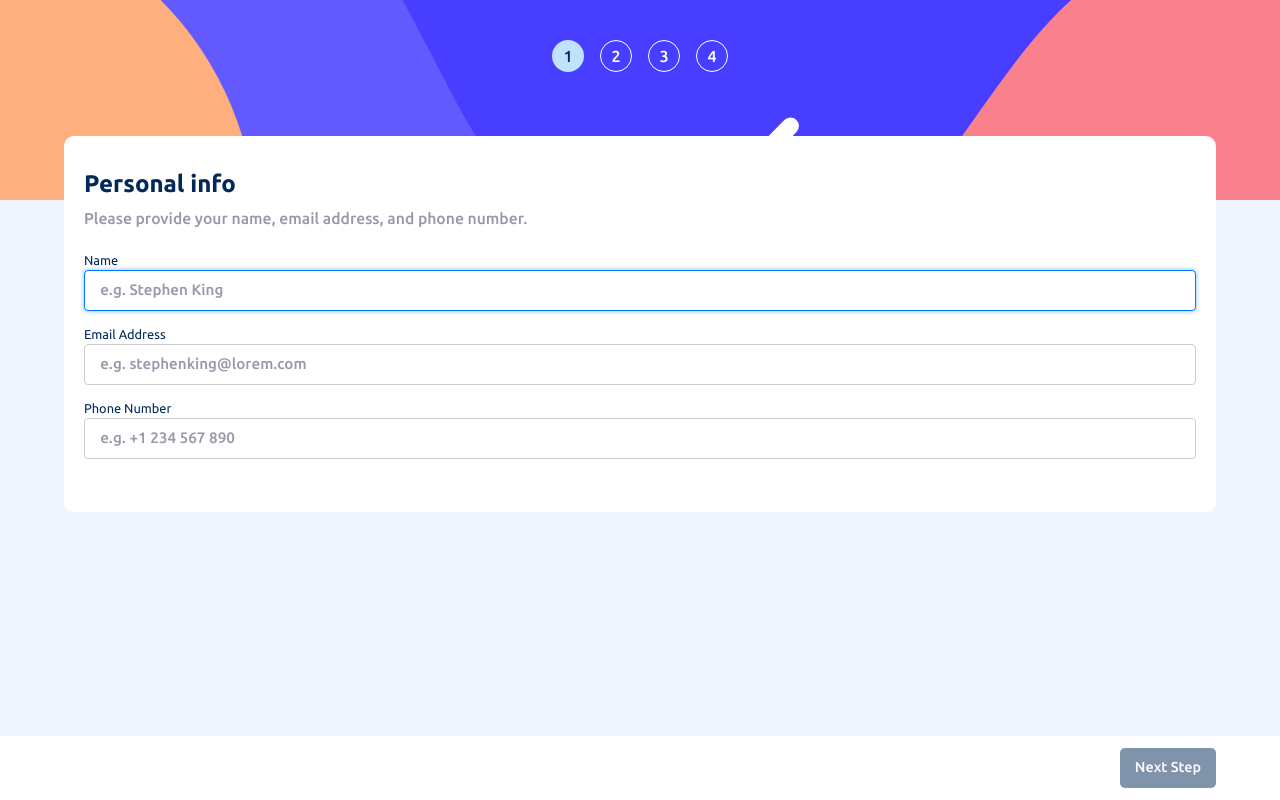
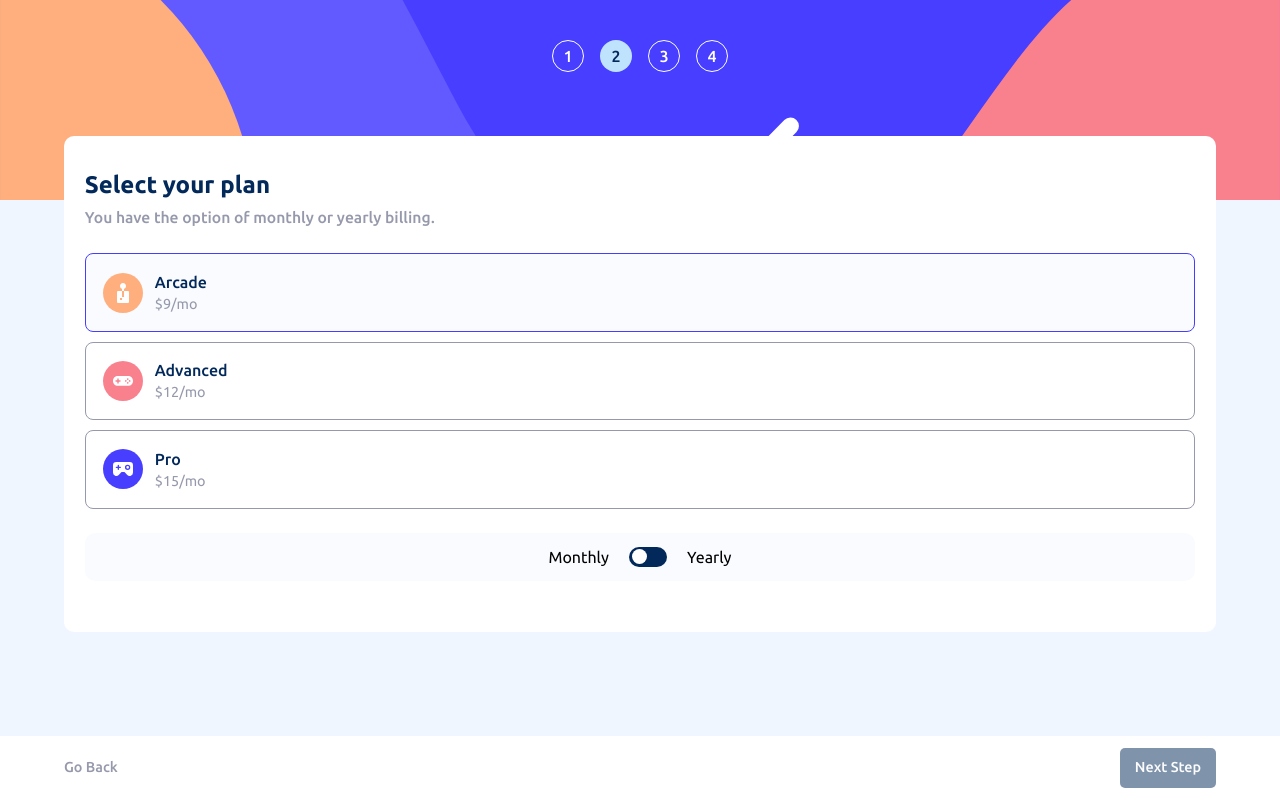
Before and after one commit to liliaferrouk/multistep-form, a React (Create React App) app: page / in a window 1280 px wide. Built offline with nearby package versions, Linux system fonts and the light colour scheme; the HTML template or start-up script is replaced by a standard one.

Commit message:
FormSelect 50% mazal choix m/y

```diff
--- a/resources/index.html
+++ b/resources/index.html
@@ -37,9 +37,6 @@
   <!-- Step 1 end -->
 
   <!-- Step 2 start -->
-
-  Select your plan
-  You have the option of monthly or yearly billing.
 
   Arcade
   $9/mo
--- a/src/App.js
+++ b/src/App.js
@@ -24,7 +24,8 @@ function App() {
     });
   }
   const [submited,setSubmited] = useState(false)
-  const [step,setStep]= useState(1)
+  //TODO: a modifier a la fin!
+  const [step,setStep]= useState(2)
   return (
     <div className="App">
       <main>
--- a/src/components/FormInfo.css
+++ b/src/components/FormInfo.css
@@ -9,10 +9,6 @@
 .div-form-info >p{
     margin-top: 5px;
     margin-bottom: 20px;
-}
-
-.form-group {
-    /* margin-bottom: 1.5rem; */
 }
 
 .form-group label {
--- a/src/components/FormSelect.css
+++ b/src/components/FormSelect.css
@@ -1,7 +1,73 @@
 .div-form-select{
     width: 90%;
-    height: 23.5rem;
+    min-height: 31rem;
     border-radius: 10px;
     position: relative;
     top: -4rem;
+    padding: 1.3rem;
 }
+
+.div-form-select >p{
+    margin-top: 3px;
+    margin-bottom: 1.5rem;
+}
+
+.div-form-select h2{
+    font-size: 1rem;
+    color: var(--clr-p-blue-marine);
+    font-weight: 500;
+}
+
+.price{
+    font-size: 0.9rem;
+    font-weight: 400;
+}
+
+.plan{
+    display: flex;
+    justify-content: start;
+    align-items: center;
+    border: 1px solid var(--clr-n-gray-cool);
+    border-radius: 8px;
+    height: 4.9rem;
+    margin-bottom: 10px;
+    padding: 17px;
+}
+.plan.selected{
+    background-color: var(--clr-n-Alabaster);
+    border: 1.2px solid var(--clr-p-blue-purplish);
+}
+
+.plan > img{
+    margin-right: 12px;
+}
+
+.type-plan{
+    display: flex;
+    justify-content: center;
+    align-items: center;
+    gap: 20px;
+    background-color: var(--clr-n-Alabaster);
+    margin-top: 1.5rem;
+    height: 3rem;
+    border-radius: 10px;
+}
+
+.clickPlan{
+    background-color: var(--clr-p-blue-marine);
+    width: 38px;
+    height: 20px;
+    border-radius: 15px;
+    display: flex;
+    /* start / end */
+    justify-content: start;
+    align-items: center;
+    padding: 3px;
+}
+
+.circle{
+    background-color: var(--clr-n-White);
+    width: 15px;
+    height: 15px;
+    border-radius: 50%;
+}
--- a/src/components/FormSelect.js
+++ b/src/components/FormSelect.js
@@ -1,9 +1,38 @@
 import React from 'react'
 import './FormSelect.css'
+import Plan from './Plan'
+import plansData from '../plansData.js'
 
 function FormSelect({data,updateFields}) {
+  const handlePlanSelect = (selectedPlanId) => {
+    updateFields({ plan: selectedPlanId });
+    console.log("selcted"+ data.plan)
+  };
   return (
-    <div className='div-form-select'>FormSelect</div>
+    <div className='div-form-select'>
+      <h1>Select your plan</h1>
+      <p>You have the option of monthly or yearly billing.</p>
+      {plansData.map(plan => (
+          <Plan
+            key={plan.id}
+            id={plan.id}
+            name={plan.name}
+            monthlyPrice={plan.monthlyPrice}
+            yearlyPrice={plan.yearlyPrice}
+            icon={plan.icon}
+            isSelected={data.plan === plan.id}
+            onSelect={handlePlanSelect}
+          />
+        ))}
+      <div className="type-plan">
+        <span>Monthly</span>
+        <span className="clickPlan">
+          <span className="circle"></span>
+        </span>
+        <span>Yearly</span>
+      </div>
+
+    </div>
   )
 }
 
--- /dev/null
+++ b/src/components/Plan.js
@@ -0,0 +1,15 @@
+import React from 'react'
+
+function Plan({ id, name, monthlyPrice, yearlyPrice, icon, isSelected, onSelect }) {
+  return (
+    <div className={`plan ${isSelected ? 'selected' : ''}`} onClick={() => onSelect(id)}>
+        <img src={icon} alt="icon plan" />
+        <div>
+            <h2>{name}</h2>
+            <p className='price'>${monthlyPrice}/mo</p>
+        </div>
+    </div>
+  )
+}
+
+export default Plan
--- a/src/components/StepBar.js
+++ b/src/components/StepBar.js
@@ -2,11 +2,10 @@ import React from 'react'
 import './StepBar.css'
 
 function StepBar({step}) {
-
   return (
     <div className='setepBar'>
         {[1,2,3,4].map((n)=>(
-            <div className={`step ${step === n ? 'active' : ''}`}>
+            <div key={n} className={`step ${step === n ? 'active' : ''}`}>
                 <div className="num">{n}</div>
             </div>
         ))}
--- a/src/index.css
+++ b/src/index.css
@@ -89,7 +89,7 @@ select {
   min-height: 100vh;
 }
 .App{
-  height: 100vh;
+  min-height: 100vh;
 }
 
 main{
@@ -106,7 +106,7 @@ section{
   display: flex;
   flex-direction: column;
   align-items: center;
-  height: 75vh;
+  min-height: 75vh;
   justify-content: space-between;
 }
 
--- /dev/null
+++ b/src/plansData.js
@@ -0,0 +1,28 @@
+import img_1 from './images/icon-arcade.svg'
+import img_2 from './images/icon-advanced.svg'
+import img_3 from './images/icon-pro.svg'
+
+const plansData = [
+    {
+      id: 1,
+      name: "Arcade",
+      monthlyPrice: 9,
+      yearlyPrice: 90,
+      icon: img_1
+    },
+    {
+      id: 2,
+      name: "Advanced",
+      monthlyPrice: 12,
+      yearlyPrice: 120,
+      icon: img_2
+    },
+    {
+      id: 3,
+      name: "Pro",
+      monthlyPrice: 15,
+      yearlyPrice: 150,
+      icon: img_3
+    }
+];
+export default plansData;
```
